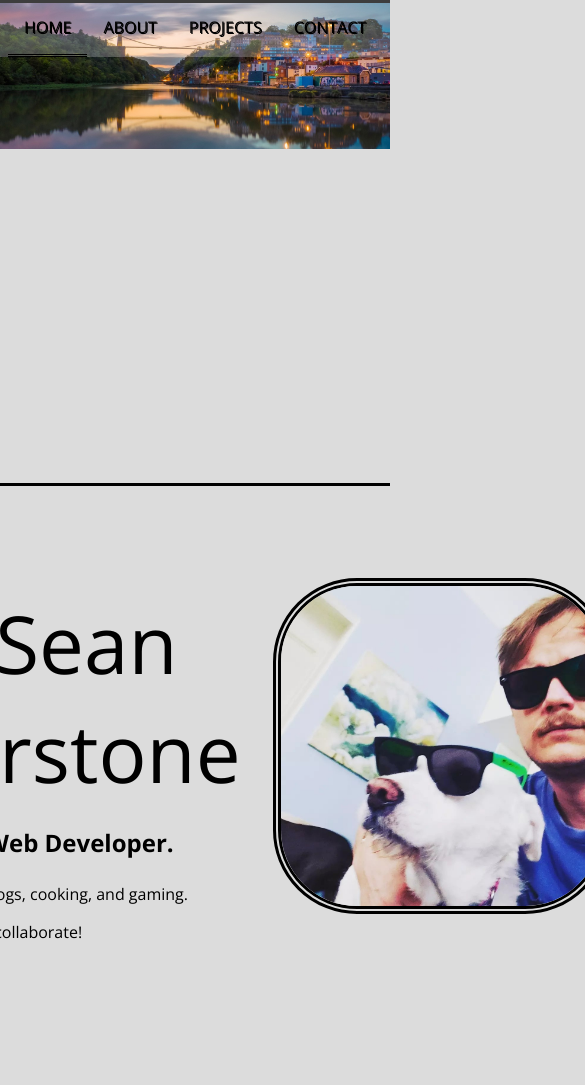
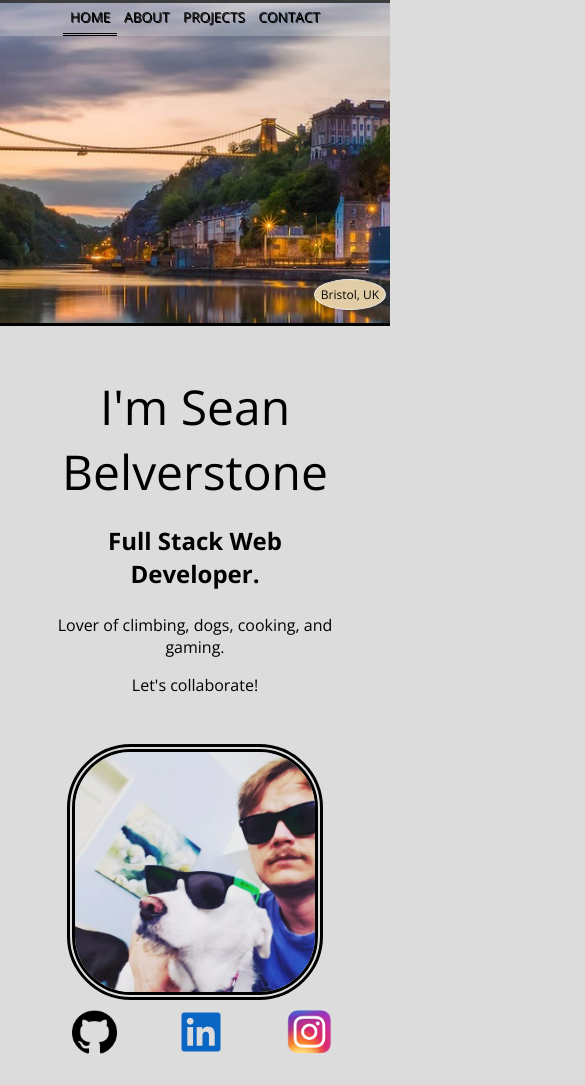
Before and after one commit to seanbelverstone/porfolio, a React (Create React App) app: page / in a window 390 px wide. Shown: the top 1085 px of the page, 585 px wide, since content can reach past the window. Before the commit the page ends 1007 px from the top, so only its background shows below. Built offline with nearby package versions, Linux system fonts and the light colour scheme.

Commit message:
fixed home for mobile

```diff
--- a/src/components/ImageCarousel.js
+++ b/src/components/ImageCarousel.js
@@ -18,7 +18,7 @@ const ImageCarousel = () => {
 			>
 			{carouselImages.map((image) => (
 				<div key={image.alt}>
-					<img src={image.src} alt={image.alt} />
+					<img className="carouselImage" src={image.src} alt={image.alt} />
 					<p className="carouselText">{image.alt}</p>
 				</div>
 			))}
--- a/src/components/css/Navbar.css
+++ b/src/components/css/Navbar.css
@@ -16,3 +16,10 @@
 .active {
 	border-bottom: 3px double black;
 }
+
+@media screen and (max-width: 480px) {
+	.navlinks {
+		font-size: 0.85em;
+		padding: 0.5em;
+	}
+}
--- a/src/components/css/ProjectCard.css
+++ b/src/components/css/ProjectCard.css
@@ -20,10 +20,6 @@
 	background-color: rgba(255, 235, 205, 0.397);
 	border-radius: 15px;
 	margin: 1em;
-}
-
-@media screen and (max-width: 992px) {
-
 }
 
 @media screen and (max-width: 768px) {
--- a/src/pages/css/Home.css
+++ b/src/pages/css/Home.css
@@ -1,5 +1,15 @@
 #homePage {
 	text-align: center;
+}
+
+.carouselImage, .slider {
+	pointer-events: none;
+}
+
+.carouselImage {
+	object-fit: cover;
+	height: 30em
+
 }
 
 #descriptionWrapper {
@@ -25,13 +35,18 @@
 }
 
 #meAndPoppy {
-	width: 20em;
+	min-width: 1em;
+	max-width: 20em;
 	border-radius: 25%;
 	border: 8px double black;
 }
 
 #socialsWrapper {
-	width: 1em;
+	width: 6em;
+	display: flex;
+	align-items: center;
+	justify-content: center;
+	flex-direction: column;
 }
 
 .socialLogo {
@@ -40,8 +55,69 @@
 
 #github, #instagram {
 	margin-left: 1em;
+	margin-right: 1em;
 }
 
 #linkedin {
 	width: 7em;
 }
+
+
+@media screen and (max-width: 992px) {
+
+	#carouselWrapper {
+		min-height: 20em;
+		height: 20em;
+	}
+
+	.carouselText {
+		top: 22em;
+		font-size: 0.75em;
+	}
+
+	#descriptionWrapper {
+		flex-direction: column;
+	}
+
+	.title {
+		font-size: 4em;
+		margin-top: 0;
+	}
+
+	#socialsWrapper {
+		flex-direction: row;
+		width: 60vw;
+		justify-content: space-evenly;
+	}
+
+	#instagram {
+		margin-right: 0;
+	}
+}
+
+@media screen and (max-width: 480px) {
+	.title {
+		font-size: 3em;
+		margin-top: 0;
+	}
+
+	#meAndPoppy {
+		width: 15em;
+	}
+
+	#socialsWrapper {
+		width: 90vw;
+	}
+
+	.socialLogo {
+		width: 3em;
+	}
+
+	#github {
+		width: 2.8em;
+	}
+
+	#linkedin {
+		width: 4em;
+	}
+}
```
